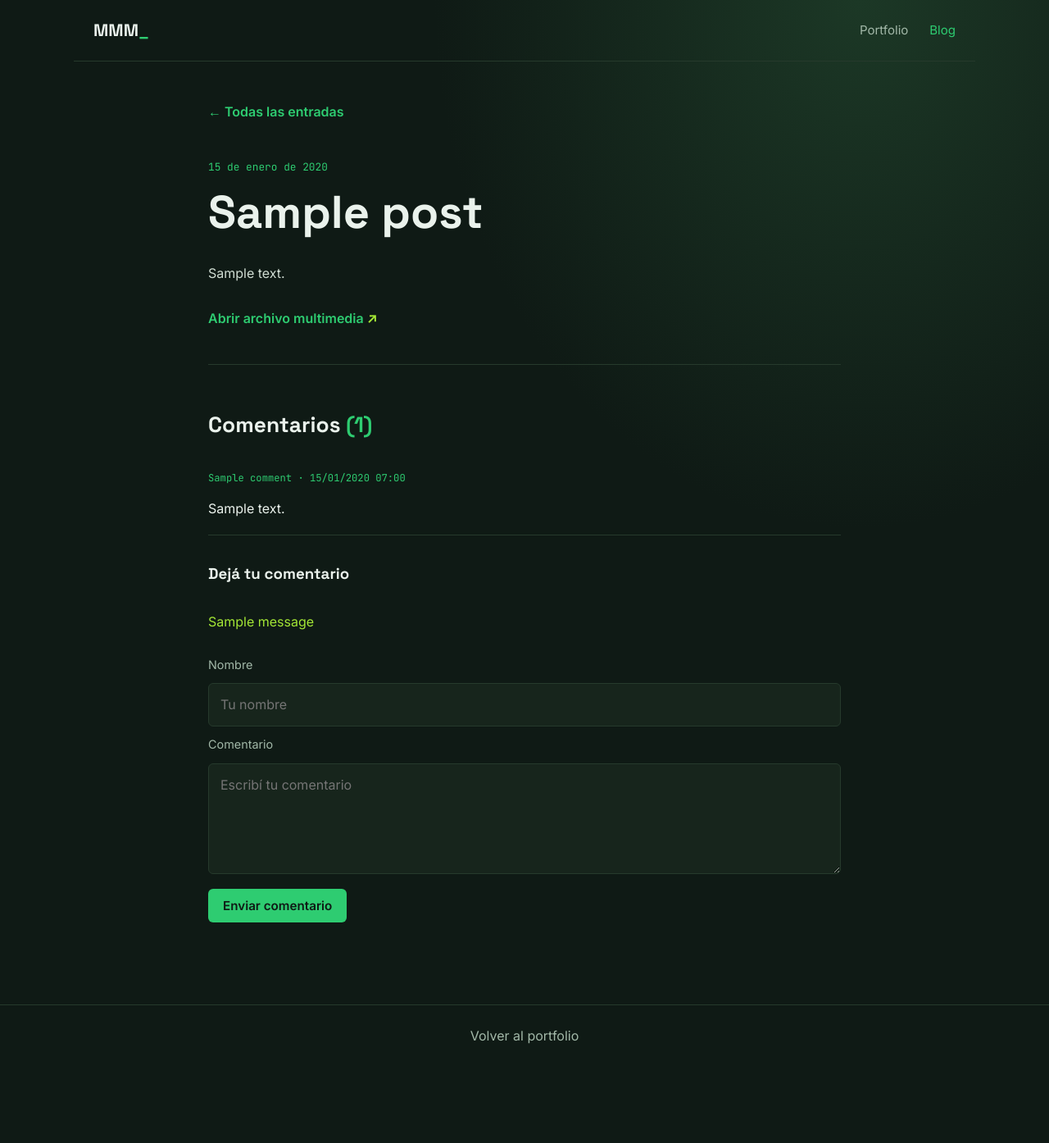
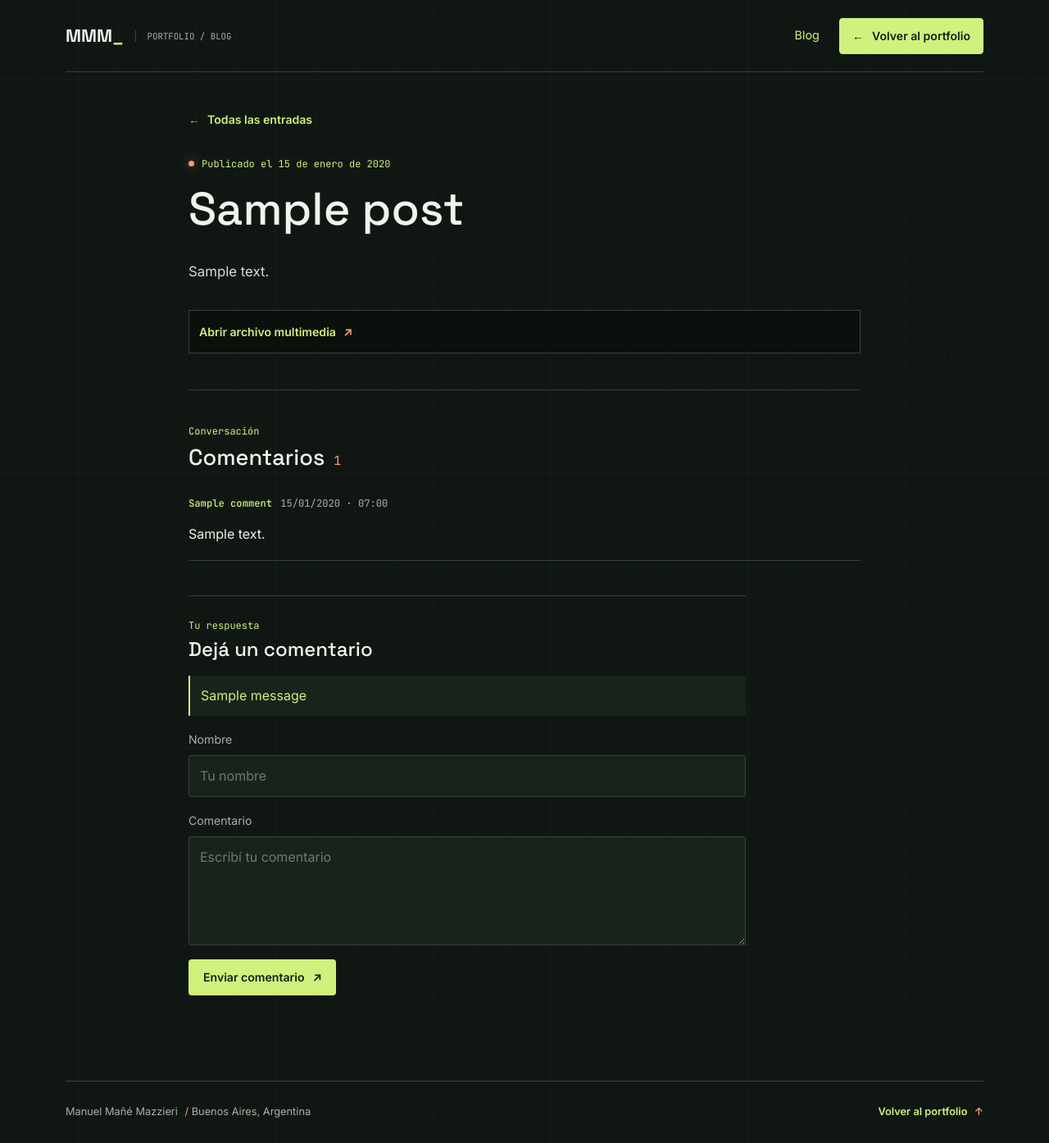
Before and after one commit to Elpapu1114/blog, a Django app: a page that uses templates/posts/post_detail.html in a window 1280 px wide. Shown: the whole page at 82% size. Before the commit the page ends 1273 px from the top, so only its background shows below. Run offline with Django 5.2, Linux system fonts and the light colour scheme; tables that the repository leaves empty hold one stand-in row (values such as "Sample post"); one stand-in notice (Sample message) is shown.

Commit message:
falta organizar

```diff
--- a/blog.css
+++ b/blog.css
@@ -1,12 +1,12 @@
 :root {
   color-scheme: dark;
-  --bg: #0f1a15;
-  --surface: #17251c;
-  --border: #263a2c;
-  --text: #eaf2ec;
-  --text-muted: #a2b8a8;
-  --accent: #2ecc71;
-  --accent-2: #a3e635;
+  --bg: #101713;
+  --surface: #18231c;
+  --border: #34443a;
+  --text: #f0f4ee;
+  --text-muted: #a6b2a9;
+  --accent: #d0f17d;
+  --accent-warm: #ff9875;
   --font-display: 'Space Grotesk', sans-serif;
   --font-body: 'Inter', sans-serif;
   --font-mono: 'JetBrains Mono', monospace;
@@ -16,10 +16,18 @@
   box-sizing: border-box;
 }
 
+html {
+  scroll-behavior: smooth;
+}
+
 body {
+  min-height: 100vh;
   margin: 0;
-  min-height: 100vh;
-  background: radial-gradient(ellipse at 82% 0%, #1c3826 0, transparent 35%), var(--bg);
+  background-color: var(--bg);
+  background-image:
+    linear-gradient(rgba(226, 242, 226, 0.025) 1px, transparent 1px),
+    linear-gradient(90deg, rgba(226, 242, 226, 0.025) 1px, transparent 1px);
+  background-size: 48px 48px;
   color: var(--text);
   font-family: var(--font-body);
   line-height: 1.7;
@@ -30,158 +38,370 @@ a {
   text-decoration: none;
 }
 
+button,
+input,
+textarea {
+  font: inherit;
+}
+
 .site-header {
-  max-width: 1100px;
-  margin: auto;
-  padding: 24px;
+  width: min(1120px, calc(100% - 48px));
+  min-height: 88px;
+  margin: 0 auto;
   display: flex;
   align-items: center;
   justify-content: space-between;
+  gap: 28px;
   border-bottom: 1px solid var(--border);
 }
 
 .brand {
-  font: 700 1.3rem var(--font-display);
+  display: flex;
+  align-items: center;
+  gap: 14px;
+  flex: 0 0 auto;
 }
 
-.brand span,
-h1 span,
-.comments h2 span {
+.brand-mark {
+  font: 700 1.35rem var(--font-display);
+}
+
+.brand-mark span,
+h1 span {
   color: var(--accent);
+}
+
+.brand-caption,
+.section-index {
+  color: var(--text-muted);
+  font: 0.67rem var(--font-mono);
+}
+
+.brand-caption {
+  padding-left: 14px;
+  border-left: 1px solid var(--border);
 }
 
 nav {
   display: flex;
-  gap: 26px;
+  align-items: center;
+  justify-content: flex-end;
+  gap: 24px;
   color: var(--text-muted);
-  font-size: 0.94rem;
+  font-size: 0.9rem;
 }
 
-nav a:hover,
-nav a.active,
-.site-footer a:hover {
+.nav-link {
+  transition: color 180ms ease;
+}
+
+.nav-link:hover,
+.nav-link--current {
   color: var(--accent);
 }
 
+.nav-link--admin {
+  font-size: 0.82rem;
+}
+
+.button {
+  min-height: 44px;
+  display: inline-flex;
+  align-items: center;
+  justify-content: center;
+  gap: 10px;
+  border: 1px solid transparent;
+  border-radius: 4px;
+  font-size: 0.88rem;
+  font-weight: 600;
+  transition: background-color 180ms ease, color 180ms ease, border-color 180ms ease;
+}
+
+.button--return {
+  padding: 0 15px;
+  border-color: var(--accent);
+  background: var(--accent);
+  color: #172018;
+}
+
+.button--return:hover {
+  border-color: var(--text);
+  background: var(--text);
+}
+
 .wrap {
-  max-width: 820px;
-  margin: auto;
-  padding: 76px 24px 100px;
+  width: min(960px, calc(100% - 48px));
+  margin: 0 auto;
+  padding: 74px 0 104px;
+}
+
+.page-heading {
+  min-height: 280px;
+  display: flex;
+  align-items: flex-end;
+  justify-content: space-between;
+  gap: 32px;
+  padding-bottom: 45px;
 }
 
 .eyebrow {
+  display: flex;
+  align-items: center;
+  gap: 9px;
+  margin: 0;
   color: var(--accent);
-  font: 0.8rem var(--font-mono);
+  font: 0.75rem var(--font-mono);
+}
+
+.eyebrow__dot {
+  width: 7px;
+  height: 7px;
+  flex: 0 0 7px;
+  border-radius: 50%;
+  background: var(--accent-warm);
+  box-shadow: 0 0 12px rgba(255, 152, 117, 0.5);
 }
 
 h1,
 h2,
 h3 {
   font-family: var(--font-display);
-  line-height: 1.2;
+  line-height: 1.18;
 }
 
-h1 {
-  font-size: clamp(2.5rem, 8vw, 4.5rem);
-  margin: 10px 0;
+.page-heading h1 {
+  margin: 13px 0 12px;
+  font-size: 4.25rem;
+  font-weight: 500;
 }
 
 .intro {
+  max-width: 510px;
+  margin: 0;
   color: var(--text-muted);
-  margin: 0 0 48px;
-  font-size: 1.08rem;
+  font-size: 1.05rem;
+}
+
+.section-index {
+  flex: 0 0 auto;
+  margin: 0 0 8px;
+}
+
+.section-index span {
+  color: var(--accent-warm);
+}
+
+.post-list {
+  border-top: 1px solid var(--border);
 }
 
 .post-card {
-  padding: 28px 0 32px;
-  border-top: 1px solid var(--border);
+  display: grid;
+  grid-template-columns: 72px minmax(0, 1fr);
+  gap: 16px;
+  padding: 30px 16px 34px 0;
+  border-bottom: 1px solid var(--border);
+  transition: background-color 180ms ease, padding 180ms ease;
 }
 
-.post-date,
-.comment-meta {
-  margin: 0;
+.post-card:hover {
+  padding-right: 10px;
+  padding-left: 8px;
+  background-color: rgba(240, 244, 238, 0.025);
+}
+
+.post-number,
+.empty-state__mark {
+  color: var(--accent-warm);
+  font: 0.75rem var(--font-mono);
+}
+
+.post-number {
+  padding-top: 3px;
+}
+
+.post-meta {
+  display: flex;
+  align-items: center;
+  flex-wrap: wrap;
+  gap: 12px;
+  color: var(--text-muted);
+  font: 0.73rem var(--font-mono);
+}
+
+.post-media-label {
+  padding: 2px 7px;
+  border: 1px solid var(--border);
   color: var(--accent);
-  font: 0.76rem var(--font-mono);
+  font-size: 0.66rem;
 }
 
 .post-card h2 {
-  margin: 8px 0 10px;
-  font-size: 1.7rem;
+  margin: 8px 0 9px;
+  font-size: 1.75rem;
+  font-weight: 500;
+}
+
+.post-card h2 a {
+  transition: color 180ms ease;
 }
 
 .post-card h2 a:hover {
   color: var(--accent);
 }
 
-.excerpt,
-.muted {
+.excerpt {
+  max-width: 680px;
+  margin: 0 0 15px;
   color: var(--text-muted);
 }
 
 .read-more,
 .back-link {
+  display: inline-flex;
+  align-items: center;
+  gap: 9px;
+  color: var(--accent);
+  font-size: 0.88rem;
+  font-weight: 600;
+}
+
+.read-more span,
+.back-link span {
+  color: var(--accent-warm);
+  transition: transform 180ms ease;
+}
+
+.read-more:hover span {
+  transform: translate(3px, -3px);
+}
+
+.empty-state {
+  display: grid;
+  grid-template-columns: 72px minmax(0, 1fr);
+  gap: 16px;
+  max-width: 700px;
+  padding: 28px 24px;
+  border: 1px dashed var(--border);
+  background: rgba(24, 35, 28, 0.72);
+}
+
+.empty-state h2 {
+  margin: 0 0 8px;
+  font-size: 1.35rem;
+  font-weight: 500;
+}
+
+.empty-state p {
+  margin: 0;
+  color: var(--text-muted);
+}
+
+.site-footer {
+  width: min(1120px, calc(100% - 48px));
+  min-height: 76px;
+  margin: 0 auto;
+  display: flex;
+  align-items: center;
+  justify-content: space-between;
+  gap: 20px;
+  border-top: 1px solid var(--border);
+  color: var(--text-muted);
+  font-size: 0.8rem;
+}
+
+.site-footer a {
   color: var(--accent);
   font-weight: 600;
 }
 
-.read-more span {
-  color: var(--accent-2);
-}
-
-.empty-state {
-  padding: 24px;
-  color: var(--text-muted);
-  border: 1px dashed var(--border);
+.site-footer a span,
+.footer-mark {
+  margin-left: 5px;
+  color: var(--accent-warm);
 }
 
 .article-wrap {
   max-width: 820px;
-  padding-top: 48px;
+  padding-top: 44px;
 }
 
 .back-link {
-  display: inline-block;
-  margin-bottom: 32px;
+  margin-bottom: 34px;
+}
+
+.back-link:hover span {
+  transform: translateX(-3px);
 }
 
 .article {
+  padding-bottom: 44px;
   border-bottom: 1px solid var(--border);
-  padding-bottom: 42px;
 }
 
 .article h1 {
-  font-size: clamp(2.2rem, 7vw, 3.5rem);
-  margin: 12px 0 28px;
+  max-width: 780px;
+  margin: 14px 0 28px;
+  font-size: 3.5rem;
+  font-weight: 500;
+  overflow-wrap: anywhere;
 }
 
 .article-body {
-  color: #d0ddd3;
+  color: #d5ded6;
+  font-size: 1.05rem;
+  line-height: 1.9;
   overflow-wrap: anywhere;
 }
 
+.article-body p {
+  margin: 0 0 1.3em;
+}
+
+.article-body p:last-child {
+  margin-bottom: 0;
+}
+
 .media-frame {
-  margin-top: 28px;
+  margin-top: 30px;
+  padding: 12px;
+  border: 1px solid var(--border);
+  background: rgba(8, 13, 9, 0.65);
 }
 
 .media-frame img,
 .media-frame video {
   display: block;
+  width: auto;
   max-width: 100%;
   max-height: 650px;
-  border: 1px solid var(--border);
-  border-radius: 8px;
+  margin: 0 auto;
 }
 
 .media-frame audio {
+  display: block;
   width: min(100%, 560px);
+  margin: 0 auto;
 }
 
 .comments {
-  padding-top: 36px;
+  padding-top: 42px;
+}
+
+.comments-heading {
+  margin-bottom: 14px;
 }
 
 .comments h2 {
-  font-size: 1.65rem;
+  margin: 8px 0 0;
+  font-size: 1.7rem;
+  font-weight: 500;
+}
+
+.comments h2 span {
+  margin-left: 4px;
+  color: var(--accent-warm);
+  font: 0.95rem var(--font-mono);
 }
 
 .comment {
@@ -189,86 +409,243 @@ h1 {
   border-bottom: 1px solid var(--border);
 }
 
+.comment-meta {
+  display: flex;
+  flex-wrap: wrap;
+  gap: 10px;
+  margin: 0 0 8px;
+  color: var(--text-muted);
+  font: 0.76rem var(--font-mono);
+}
+
+.comment-meta strong {
+  color: var(--accent);
+  font-weight: 500;
+}
+
 .comment p:last-child {
   margin-bottom: 0;
+  overflow-wrap: anywhere;
+}
+
+.comments-empty {
+  margin: 0;
+  padding: 15px 0 20px;
+  color: var(--text-muted);
 }
 
 .comment-form {
+  max-width: 680px;
   display: grid;
-  gap: 10px;
-  margin-top: 36px;
+  gap: 17px;
+  margin-top: 42px;
+  padding-top: 28px;
+  border-top: 1px solid var(--border);
 }
 
-.comment-form h3 {
-  margin: 0 0 8px;
+.form-heading h3 {
+  margin: 7px 0 0;
+  font-size: 1.5rem;
+  font-weight: 500;
 }
 
-.comment-form label {
+.form-field {
+  display: grid;
+  gap: 7px;
+}
+
+.form-field label {
   color: var(--text-muted);
-  font-size: 0.9rem;
+  font-size: 0.88rem;
 }
 
 .comment-form input,
 .comment-form textarea {
   width: 100%;
-  padding: 12px 14px;
+  min-height: 46px;
+  padding: 11px 13px;
   border: 1px solid var(--border);
-  border-radius: 6px;
+  border-radius: 3px;
   background: var(--surface);
   color: var(--text);
-  font: inherit;
+}
+
+.comment-form textarea {
+  min-height: 132px;
+  resize: vertical;
 }
 
 .comment-form input:focus,
 .comment-form textarea:focus {
-  outline: 2px solid var(--accent);
+  border-color: var(--accent);
+  outline: 2px solid rgba(208, 241, 125, 0.2);
   outline-offset: 1px;
 }
 
-.comment-form button {
+.button--submit {
   justify-self: start;
-  margin-top: 8px;
-  padding: 11px 18px;
-  border: 0;
-  border-radius: 6px;
+  padding: 0 17px;
   background: var(--accent);
-  color: #0f1a15;
-  font: 600 0.95rem var(--font-body);
+  color: #172018;
   cursor: pointer;
 }
 
-.comment-form button:hover {
-  background: var(--accent-2);
+.button--submit:hover {
+  background: var(--text);
 }
 
 .notice {
-  color: var(--accent-2);
+  margin: 0;
+  padding: 11px 13px;
+  border-left: 2px solid var(--accent);
+  background: var(--surface);
+  color: var(--accent);
 }
 
 .errorlist {
-  color: #ff9a8c;
+  margin: 0;
+  padding-left: 18px;
+  color: var(--accent-warm);
+  font-size: 0.83rem;
 }
 
-.site-footer {
-  padding: 24px;
-  border-top: 1px solid var(--border);
-  text-align: center;
-  color: var(--text-muted);
-}
+@media (max-width: 700px) {
+  .site-header {
+    width: min(100% - 32px, 1120px);
+    min-height: 78px;
+    align-items: flex-start;
+    padding: 17px 0;
+  }
 
-@media (max-width: 560px) {
-  .site-header {
+  .brand {
     align-items: flex-start;
-    gap: 14px;
+    flex-direction: column;
+    gap: 2px;
+  }
+
+  .brand-caption {
+    padding: 0;
+    border: 0;
+    font-size: 0.58rem;
   }
 
   nav {
     flex-wrap: wrap;
-    justify-content: flex-end;
-    gap: 10px 18px;
+    gap: 10px 16px;
+  }
+
+  .nav-link--admin {
+    display: none;
+  }
+
+  .button--return {
+    min-height: 40px;
+    padding: 0 11px;
+    font-size: 0.8rem;
   }
 
   .wrap {
-    padding-top: 54px;
+    width: min(100% - 40px, 960px);
+    padding: 54px 0 74px;
+  }
+
+  .page-heading {
+    min-height: 0;
+    padding-bottom: 34px;
+  }
+
+  .page-heading h1 {
+    font-size: 3.25rem;
+  }
+
+  .section-index {
+    display: none;
+  }
+
+  .post-card,
+  .empty-state {
+    grid-template-columns: 42px minmax(0, 1fr);
+    gap: 10px;
+  }
+
+  .post-card {
+    padding: 24px 4px 27px 0;
+  }
+
+  .post-card h2 {
+    font-size: 1.45rem;
+  }
+
+  .empty-state {
+    padding: 22px 14px;
+  }
+
+  .article-wrap {
+    padding-top: 34px;
+  }
+
+  .article h1 {
+    font-size: 2.55rem;
+  }
+
+  .site-footer {
+    width: min(100% - 40px, 1120px);
+    align-items: flex-start;
+    flex-direction: column;
+    justify-content: center;
+    gap: 4px;
+    padding: 17px 0;
   }
 }
+
+@media (max-width: 420px) {
+  .site-header {
+    width: calc(100% - 28px);
+    gap: 10px;
+  }
+
+  .brand-mark {
+    font-size: 1.15rem;
+  }
+
+  nav {
+    gap: 8px;
+  }
+
+  .nav-link {
+    font-size: 0.8rem;
+  }
+
+  .button--return {
+    min-height: 36px;
+    gap: 6px;
+    padding: 0 8px;
+    font-size: 0.72rem;
+  }
+
+  .wrap {
+    width: calc(100% - 32px);
+  }
+
+  .page-heading h1 {
+    font-size: 2.8rem;
+  }
+
+  .post-card,
+  .empty-state {
+    grid-template-columns: 28px minmax(0, 1fr);
+    gap: 8px;
+  }
+
+  .post-meta {
+    gap: 6px 10px;
+  }
+
+  .article h1 {
+    font-size: 2.2rem;
+  }
+
+  .site-footer {
+    width: calc(100% - 32px);
+  }
+}
--- a/templates/posts/post_detail.html
+++ b/templates/posts/post_detail.html
@@ -11,13 +11,19 @@
 </head>
 <body>
   <header class="site-header">
-    <a class="brand" href="/">MMM<span>_</span></a>
-    <nav aria-label="Navegación principal"><a href="/">Portfolio</a><a class="active" href="{% url 'post_list' %}">Blog</a></nav>
+    <a class="brand" href="/" aria-label="Manuel Mañé Mazzieri, portfolio">
+      <span class="brand-mark">MMM<span>_</span></span>
+      <span class="brand-caption">PORTFOLIO / BLOG</span>
+    </a>
+    <nav aria-label="Navegación principal">
+      <a class="nav-link nav-link--current" href="{% url 'post_list' %}" aria-current="page">Blog</a>
+      <a class="button button--return" href="/" aria-label="Volver al portfolio"><span aria-hidden="true">←</span> Volver al portfolio</a>
+    </nav>
   </header>
   <main class="wrap article-wrap">
-    <a class="back-link" href="{% url 'post_list' %}">← Todas las entradas</a>
+    <a class="back-link" href="{% url 'post_list' %}"><span aria-hidden="true">←</span> Todas las entradas</a>
     <article class="article">
-      <p class="eyebrow">{{ post.published_at|date:"d \d\e F \d\e Y" }}</p>
+      <p class="eyebrow"><span class="eyebrow__dot" aria-hidden="true"></span> Publicado el {{ post.published_at|date:"d \d\e F \d\e Y" }}</p>
       <h1>{{ post.title }}</h1>
       <div class="article-body">{{ post.body|linebreaks }}</div>
       {% if post.media %}
@@ -37,25 +43,43 @@
       {% endif %}
     </article>
     <section class="comments" aria-labelledby="comments-title">
-      <h2 id="comments-title">Comentarios <span>({{ comments|length }})</span></h2>
+      <div class="comments-heading">
+        <div>
+          <p class="eyebrow">Conversación</p>
+          <h2 id="comments-title">Comentarios <span>{{ comments|length }}</span></h2>
+        </div>
+      </div>
       {% for comment in comments %}
-        <article class="comment"><p class="comment-meta">{{ comment.name }} · {{ comment.created_at|date:"d/m/Y H:i" }}</p><p>{{ comment.body|linebreaksbr }}</p></article>
+        <article class="comment">
+          <p class="comment-meta"><strong>{{ comment.name }}</strong><time datetime="{{ comment.created_at|date:'c' }}">{{ comment.created_at|date:"d/m/Y · H:i" }}</time></p>
+          <p>{{ comment.body|linebreaksbr }}</p>
+        </article>
       {% empty %}
-        <p class="muted">Todavía no hay comentarios.</p>
+        <p class="comments-empty">Todavía no hay comentarios. La conversación empieza acá.</p>
       {% endfor %}
       <form class="comment-form" method="post">
         {% csrf_token %}
-        <h3>Dejá tu comentario</h3>
-        {% for message in messages %}<p class="notice">{{ message }}</p>{% endfor %}
+        <div class="form-heading">
+          <p class="eyebrow">Tu respuesta</p>
+          <h3>Dejá un comentario</h3>
+        </div>
+        {% for message in messages %}<p class="notice" role="status">{{ message }}</p>{% endfor %}
         {{ form.non_field_errors }}
-        <label for="{{ form.name.id_for_label }}">Nombre</label>
-        {{ form.name }}{{ form.name.errors }}
-        <label for="{{ form.body.id_for_label }}">Comentario</label>
-        {{ form.body }}{{ form.body.errors }}
-        <button type="submit">Enviar comentario</button>
+        <div class="form-field">
+          <label for="{{ form.name.id_for_label }}">Nombre</label>
+          {{ form.name }}{{ form.name.errors }}
+        </div>
+        <div class="form-field">
+          <label for="{{ form.body.id_for_label }}">Comentario</label>
+          {{ form.body }}{{ form.body.errors }}
+        </div>
+        <button class="button button--submit" type="submit">Enviar comentario <span aria-hidden="true">↗</span></button>
       </form>
     </section>
   </main>
-  <footer class="site-footer"><a href="/">Volver al portfolio</a></footer>
+  <footer class="site-footer">
+    <span>Manuel Mañé Mazzieri <span class="footer-mark">/</span> Buenos Aires, Argentina</span>
+    <a href="/">Volver al portfolio <span aria-hidden="true">↑</span></a>
+  </footer>
 </body>
 </html>
```
Also changed, not shown: index.html (+11 -3 lines), templates/posts/post_list.html (+42 -14 lines).
